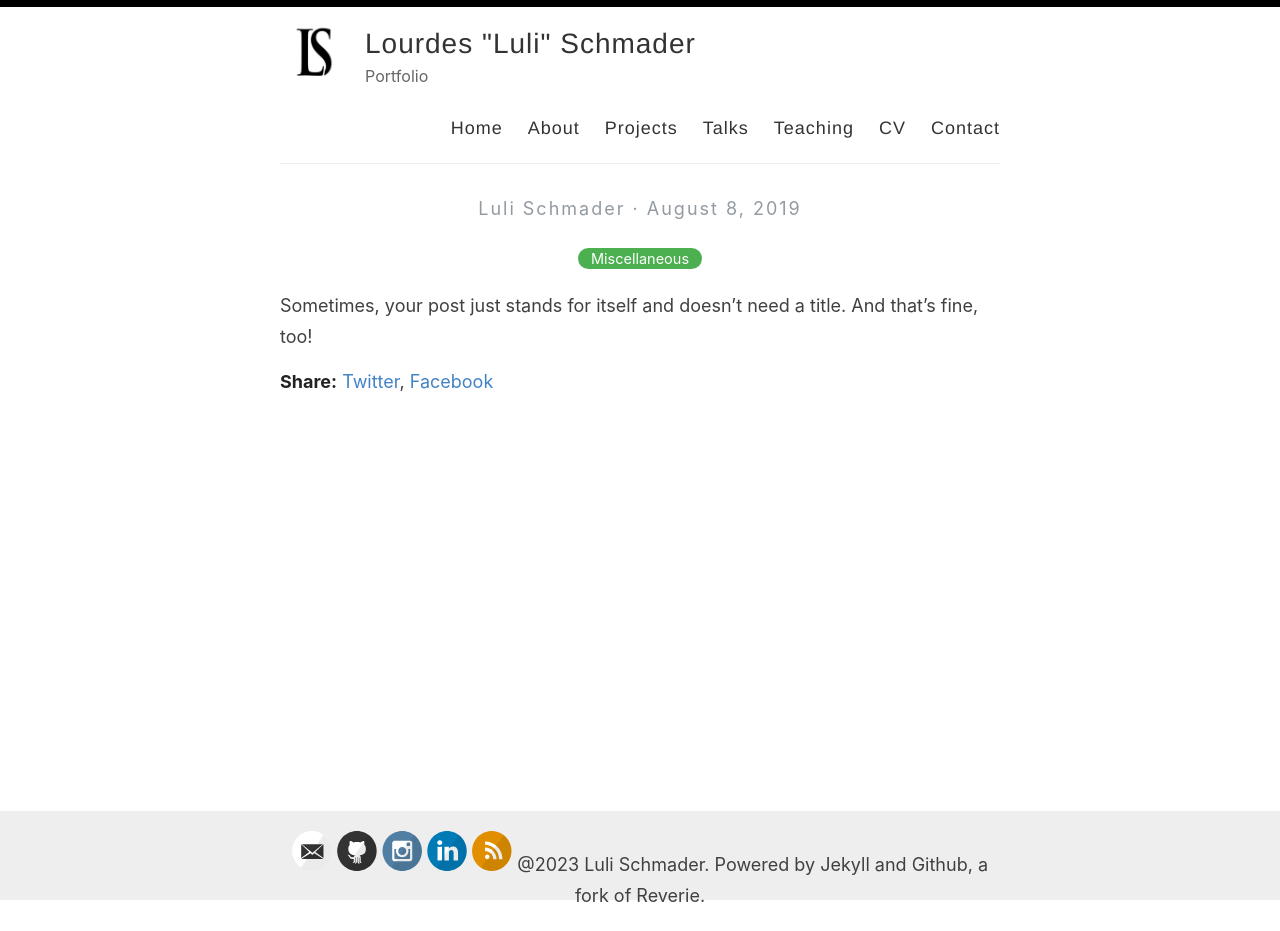
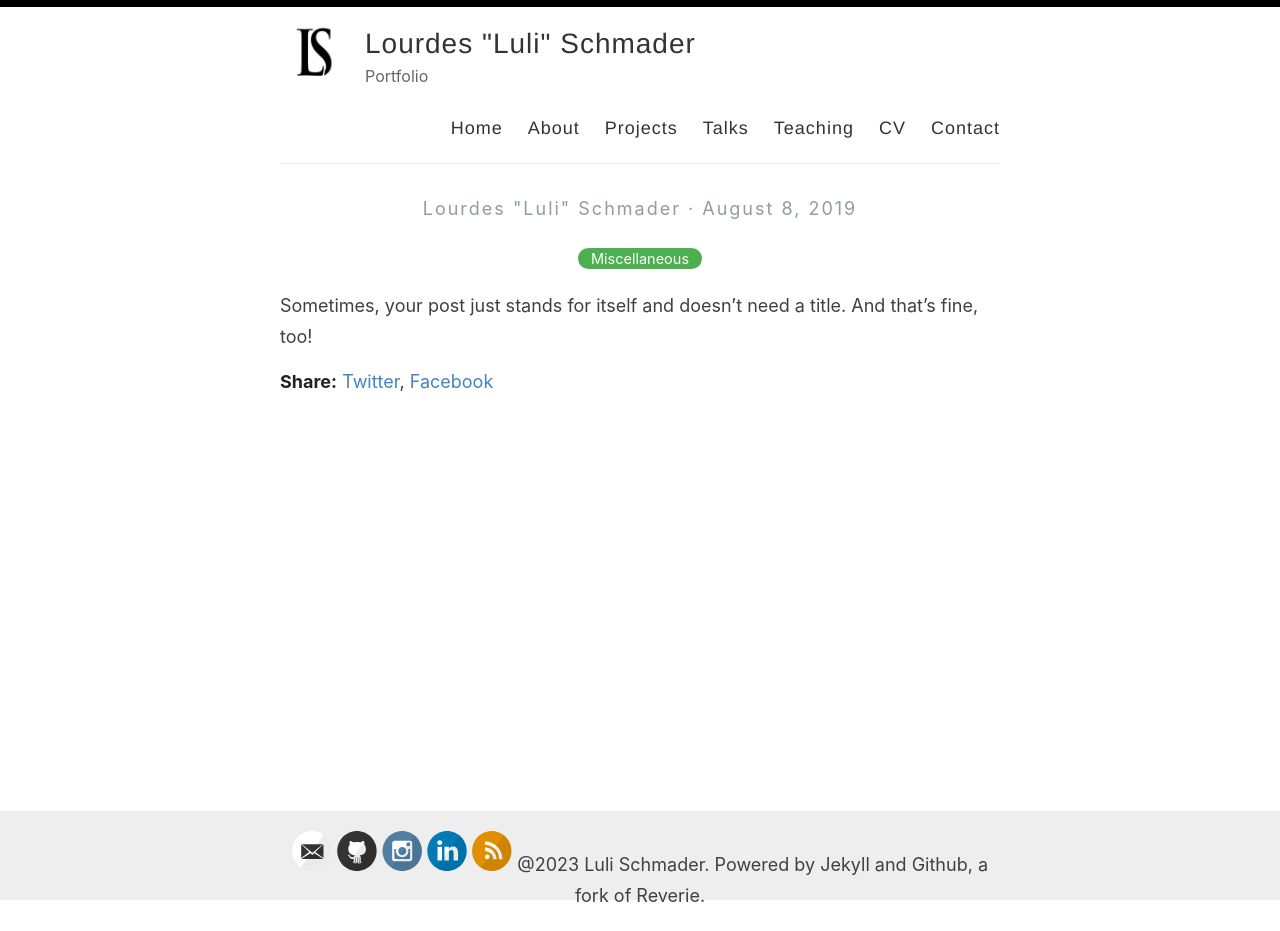
Before and after one commit to lulischmader/lulischmader.github.io, a Jekyll site: the page built from _posts/2019-08-08-no-title-posts.md, in a window 1280 px wide. Built offline with Jekyll 4.4.1, drawn with Linux system fonts in a browser that asks for light colours.

Commit message:
Update _config.yml

```diff
--- a/_config.yml
+++ b/_config.yml
@@ -6,7 +6,7 @@
 name: Lourdes "Luli" Schmader
 
 # Name of the author
-author: Luli Schmader
+author: Lourdes "Luli" Schmader
 
 # Short bio or description (displayed in the header)
 description: Portfolio
```
